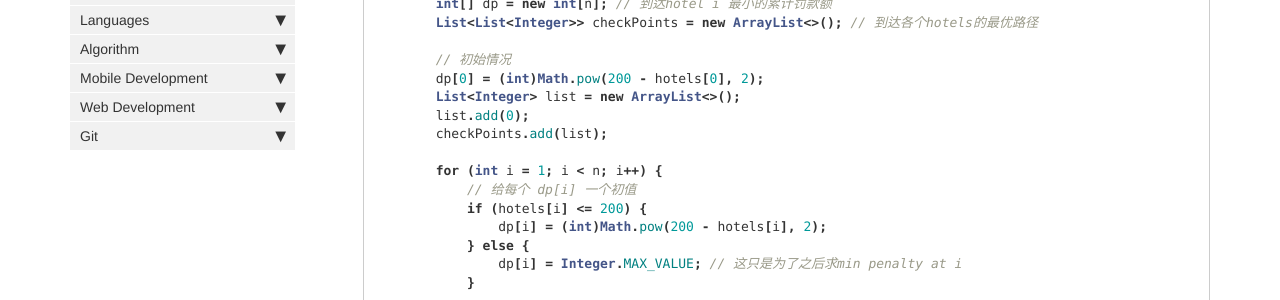
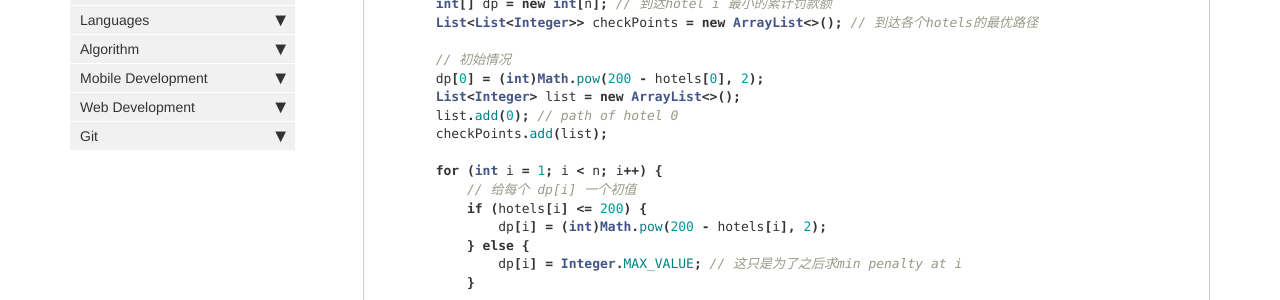
Before and after one commit to HungryOrc/hungryorc.github.io, a Jekyll site: the page built from pages/algorithm/algorithm_min_sum_penalty_along_hotels.md, in a window 1280 px wide and 900 px high, scrolled down 1369 px. Shown: the part 152-452 px from the top of the window. Built offline with Jekyll 4.4.1, drawn with Linux system fonts in a browser that asks for light colours; nearby versions of some CDN libraries; comment, search, counter and statistics services are not loaded.

Commit message:
Update algorithm_min_sum_penalty_along_hotels.md

```diff
--- a/pages/algorithm/algorithm_min_sum_penalty_along_hotels.md
+++ b/pages/algorithm/algorithm_min_sum_penalty_along_hotels.md
@@ -70,7 +70,7 @@ public class Solution {
         // 初始情况
         dp[0] = (int)Math.pow(200 - hotels[0], 2);
         List<Integer> list = new ArrayList<>();
-        list.add(0);
+        list.add(0); // path of hotel 0
         checkPoints.add(list);
 
         for (int i = 1; i < n; i++) {
```
